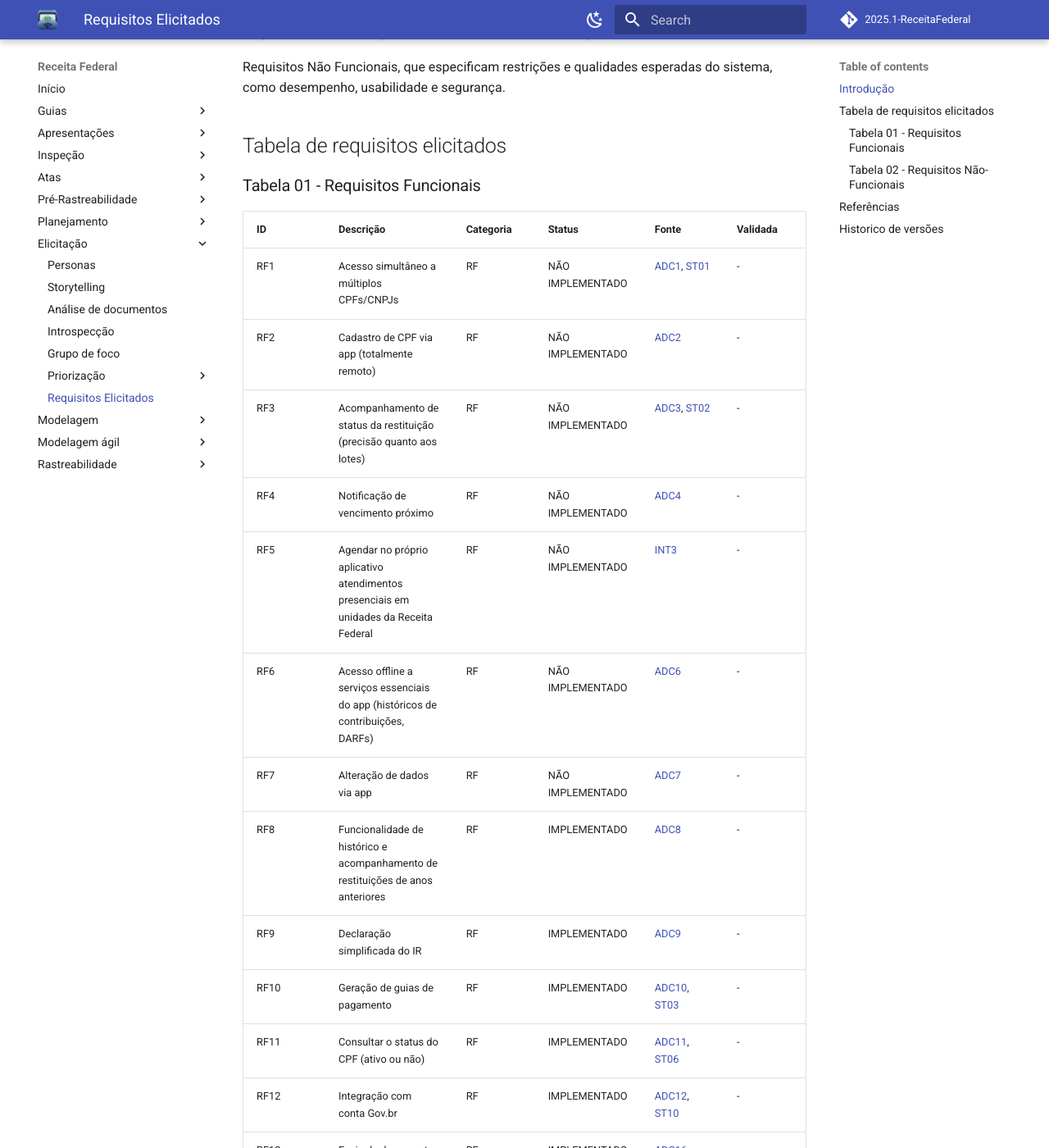
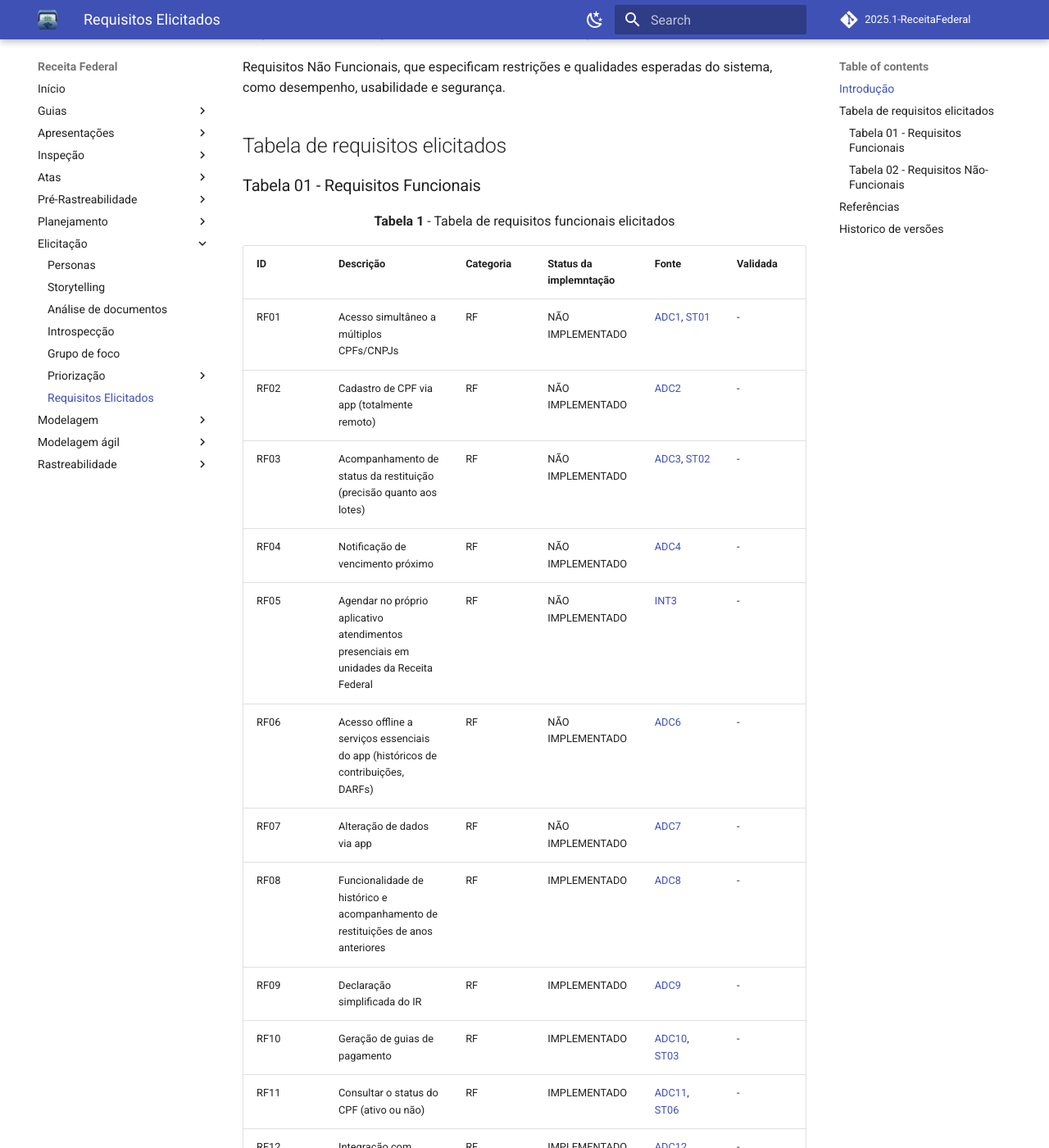
Before and after one commit to Requisitos-de-Software/2025.1-Meu-INSS, an MkDocs documentation site: the page built from docs/elicitacao/requisitos-elicitados.md, in a window 1280 px wide and 1400 px high, scrolled down 389 px. Shown: the whole window at 82% size. Built offline with MkDocs 1.6.1 and Material for MkDocs 9.7.7, drawn with Linux system fonts in a browser that asks for light colours; comment, search, counter and statistics services are not loaded; some of the changed text lies outside the part shown.

```diff
--- a/docs/elicitacao/requisitos-elicitados.md
+++ b/docs/elicitacao/requisitos-elicitados.md
@@ -14,17 +14,20 @@ Requisitos Não Funcionais, que especificam restrições e qualidades esperadas
 ## Tabela de requisitos elicitados
 
 ### Tabela 01 - Requisitos Funcionais
-| ID   | Descrição                                                                                 | Categoria | Status           | Fonte |Validada |
+
+<p style="text-align: center"><b>Tabela 1</b> - Tabela de requisitos  funcionais elicitados </p>
+
+| ID   | Descrição                                                                                 | Categoria | Status da implemntação       | Fonte |Validada |
 | ---- | ----------------------------------------------------------------------------------------- | --------- | ---------------- | ----- | ----- |
-| RF1  | Acesso simultâneo a múltiplos CPFs/CNPJs                                         | RF        | NÃO IMPLEMENTADO | [ADC1](https://requisitos-de-software.github.io/2025.1-ReceitaFederal/elicitacao/analisededocumentos/), [ST01](https://requisitos-de-software.github.io/2025.1-ReceitaFederal/elicitacao/storytelling/)   | - |
-| RF2  | Cadastro de CPF via app (totalmente remoto)                                               | RF        | NÃO IMPLEMENTADO |[ADC2](https://requisitos-de-software.github.io/2025.1-ReceitaFederal/elicitacao/analisededocumentos/)     |- |
-| RF3  | Acompanhamento de status da restituição (precisão quanto aos lotes)                       | RF        | NÃO IMPLEMENTADO | [ADC3](https://requisitos-de-software.github.io/2025.1-ReceitaFederal/elicitacao/analisededocumentos/), [ST02](https://requisitos-de-software.github.io/2025.1-ReceitaFederal/elicitacao/storytelling/)     |- |
-| RF4  | Notificação de vencimento próximo                                                         | RF        | NÃO IMPLEMENTADO |  [ADC4](https://requisitos-de-software.github.io/2025.1-ReceitaFederal/elicitacao/analisededocumentos/)     |- |
-| RF5  | Agendar no próprio aplicativo atendimentos presenciais em unidades da Receita Federal     | RF        | NÃO IMPLEMENTADO |  [INT3](https://requisitos-de-software.github.io/2025.1-ReceitaFederal/elicitacao/introspeccao/)     |- |
-| RF6  | Acesso offline a serviços essenciais do app (históricos de contribuições, DARFs)          | RF        | NÃO IMPLEMENTADO | [ADC6](https://requisitos-de-software.github.io/2025.1-ReceitaFederal/elicitacao/analisededocumentos/)     |- |
-| RF7  | Alteração de dados via app                                                                | RF        | NÃO IMPLEMENTADO |  [ADC7](https://requisitos-de-software.github.io/2025.1-ReceitaFederal/elicitacao/analisededocumentos/)    |- |
-| RF8  | Funcionalidade de histórico e acompanhamento de restituições de anos anteriores             | RF        | IMPLEMENTADO     |  [ADC8](https://requisitos-de-software.github.io/2025.1-ReceitaFederal/elicitacao/analisededocumentos/)     |- |
-| RF9  | Declaração simplificada do IR                                                             | RF        | IMPLEMENTADO     |  [ADC9](https://requisitos-de-software.github.io/2025.1-ReceitaFederal/elicitacao/analisededocumentos/)     |- |
+| RF01  | Acesso simultâneo a múltiplos CPFs/CNPJs                                         | RF        | NÃO IMPLEMENTADO | [ADC1](https://requisitos-de-software.github.io/2025.1-ReceitaFederal/elicitacao/analisededocumentos/), [ST01](https://requisitos-de-software.github.io/2025.1-ReceitaFederal/elicitacao/storytelling/)   | - |
+| RF02  | Cadastro de CPF via app (totalmente remoto)                                               | RF        | NÃO IMPLEMENTADO |[ADC2](https://requisitos-de-software.github.io/2025.1-ReceitaFederal/elicitacao/analisededocumentos/)     |- |
+| RF03  | Acompanhamento de status da restituição (precisão quanto aos lotes)                       | RF        | NÃO IMPLEMENTADO | [ADC3](https://requisitos-de-software.github.io/2025.1-ReceitaFederal/elicitacao/analisededocumentos/), [ST02](https://requisitos-de-software.github.io/2025.1-ReceitaFederal/elicitacao/storytelling/)     |- |
+| RF04  | Notificação de vencimento próximo                                                         | RF        | NÃO IMPLEMENTADO |  [ADC4](https://requisitos-de-software.github.io/2025.1-ReceitaFederal/elicitacao/analisededocumentos/)     |- |
+| RF05  | Agendar no próprio aplicativo atendimentos presenciais em unidades da Receita Federal     | RF        | NÃO IMPLEMENTADO |  [INT3](https://requisitos-de-software.github.io/2025.1-ReceitaFederal/elicitacao/introspeccao/)     |- |
+| RF06  | Acesso offline a serviços essenciais do app (históricos de contribuições, DARFs)          | RF        | NÃO IMPLEMENTADO | [ADC6](https://requisitos-de-software.github.io/2025.1-ReceitaFederal/elicitacao/analisededocumentos/)     |- |
+| RF07  | Alteração de dados via app                                                                | RF        | NÃO IMPLEMENTADO |  [ADC7](https://requisitos-de-software.github.io/2025.1-ReceitaFederal/elicitacao/analisededocumentos/)    |- |
+| RF08  | Funcionalidade de histórico e acompanhamento de restituições de anos anteriores             | RF        | IMPLEMENTADO     |  [ADC8](https://requisitos-de-software.github.io/2025.1-ReceitaFederal/elicitacao/analisededocumentos/)     |- |
+| RF09  | Declaração simplificada do IR                                                             | RF        | IMPLEMENTADO     |  [ADC9](https://requisitos-de-software.github.io/2025.1-ReceitaFederal/elicitacao/analisededocumentos/)     |- |
 | RF10 | Geração de guias de pagamento                                                             | RF        | IMPLEMENTADO     |  [ADC10](https://requisitos-de-software.github.io/2025.1-ReceitaFederal/elicitacao/analisededocumentos/), [ST03](https://requisitos-de-software.github.io/2025.1-ReceitaFederal/elicitacao/storytelling/)    |- |
 | RF11 | Consultar o status do CPF (ativo ou não)                                                  | RF        | IMPLEMENTADO     |  [ADC11](https://requisitos-de-software.github.io/2025.1-ReceitaFederal/elicitacao/analisededocumentos/), [ST06](https://requisitos-de-software.github.io/2025.1-ReceitaFederal/elicitacao/storytelling/)    |- |
 | RF12 | Integração com conta Gov.br                                                               | RF        | IMPLEMENTADO     |  [ADC12](https://requisitos-de-software.github.io/2025.1-ReceitaFederal/elicitacao/analisededocumentos/), [ST10](https://requisitos-de-software.github.io/2025.1-ReceitaFederal/elicitacao/storytelling/)   |- |
@@ -54,7 +57,10 @@ Requisitos Não Funcionais, que especificam restrições e qualidades esperadas
 <font size="3"><p style="text-align: center">Fonte: [José Eduardo](https://github.com/jevprado), [Thales Germano](https://github.com/thalesgvl) e [Marco Marques](https://github.com/marcomarquesdc), 2025.</p></font>
 
 ### Tabela 02 - Requisitos Não-Funcionais
-| ID   | Descrição                                                                                  | Categoria | Status           | Fonte | Validada |
+
+<p style="text-align: center"><b>Tabela 2</b> - Tabela de requisitos não funcionais elicitados </p>
+
+| ID   | Descrição                                                                                  | Categoria | Status da implemntação           | Fonte | Validada |
 | ---- | ------------------------------------------------------------------------------------------ | --------- | ---------------- | ----- |----- |
 | RNF1 | Acessibilidade (chatbot, imagens, vídeos) — melhorias no chatbot                 | RNF       | NÃO IMPLEMENTADO | [ADC13](https://requisitos-de-software.github.io/2025.1-ReceitaFederal/elicitacao/analisededocumentos/)     |-|
 | RNF2 | Conteúdo educativo para iniciantes                                                         | RNF       | NÃO IMPLEMENTADO | [ADC14](https://requisitos-de-software.github.io/2025.1-ReceitaFederal/elicitacao/analisededocumentos/), [ST08](https://requisitos-de-software.github.io/2025.1-ReceitaFederal/elicitacao/storytelling/)     |-|
```
Also changed, not shown: docs/rastreabilidade/matriz-geral.md (+55 -0 lines).
